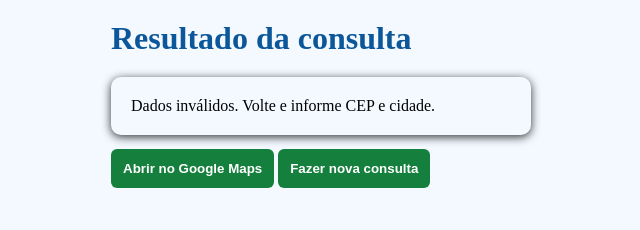
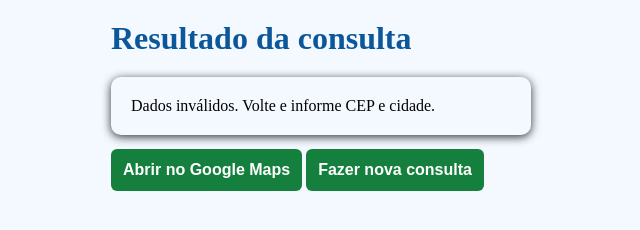
Before and after one commit to douglascordova-54/Consulta-CEP, a plain HTML site: page resultado.html in a window 1280 px wide. Shown: the whole page, without its empty margins (319-959 px from the left). Drawn offline with Linux system fonts and the light colour scheme.

Commit message:
deu certo

```diff
--- a/style.css
+++ b/style.css
@@ -6,7 +6,7 @@
 /* Estilo geral da página */
 body{
     margin: 0;
-    justify-content: center; /* centraliza o <main*/
+    justify-content: center; /* centraliza o main*/
     padding: 20px 10px;
     min-height: 100vh;
     display: flex;
@@ -61,14 +61,25 @@ Botão de consulta
 */
 button{
     margin-top: 6px;
-    padding: 0;
+    padding: 12px;
     border: none;
-    background: transparent;
+    border-radius: 6px;
+    background: #0c5799;
+    color: #ffffff;
+    font-size: 1rem;
     cursor: pointer;
 }
+button:hover{
+    opacity: 0.9;
+}
 
-/* deixa com cara de botão */
-button a{
+/* Caso especial: botão que apenas envolve um link
+quem recebe o visual é o <a> dentro dele. */
+button:has(a){
+    padding: 0;
+    background: transparent;
+}
+button:has(a) a{
     display: block;
     text-align: center;
     padding: 12px;
@@ -78,9 +89,7 @@ button a{
     text-decoration: none;
     font-weight: 600;
 }
-
-/* Efeito ao passar o mouse no link */
-button a:hover{
+button:has(a) a:hover{
     opacity: 0.9;
 }
 
```
